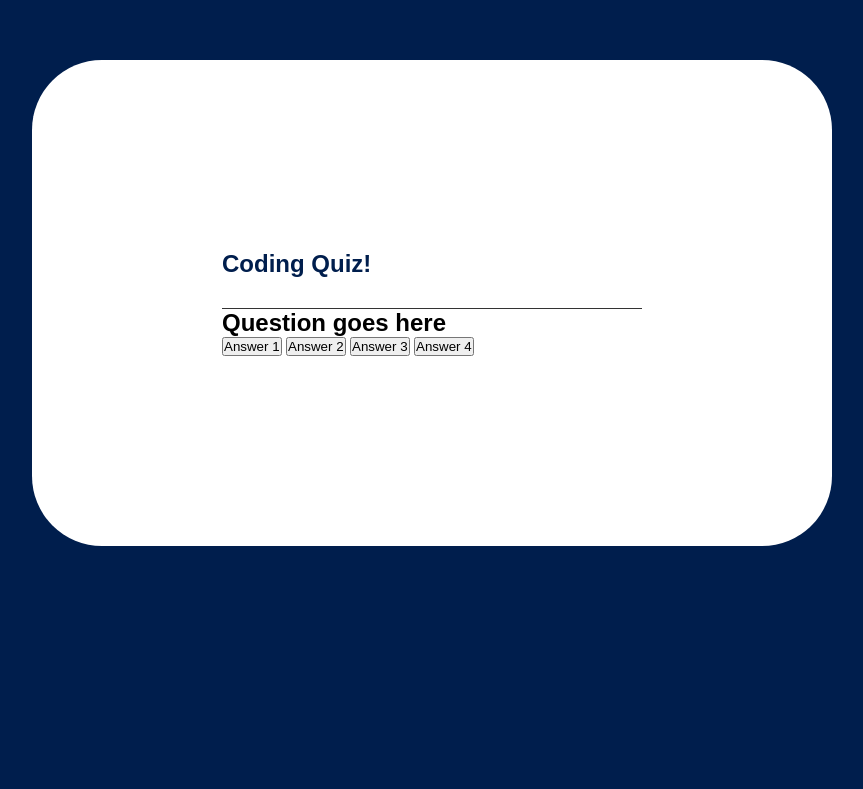
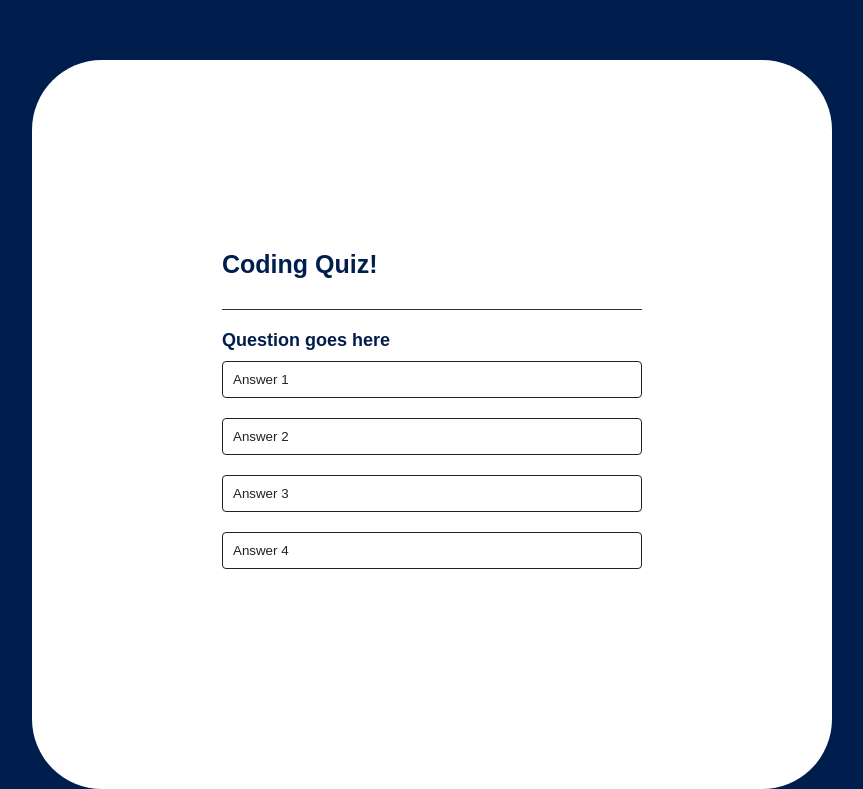
Before and after one commit to AngelShex/Module3Challange, a plain HTML site: page index.html in a window 1280 px wide. Shown: the part 140-929 px from the top of the page, without its empty margins (208-1071 px from the left). Before the commit the page ends 800 px from the top, so only its background shows below. Drawn offline with Linux system fonts and the light colour scheme.

Commit message:
added styling to the buttons of questions

```diff
--- a/style.css
+++ b/style.css
@@ -26,9 +26,33 @@ body{
 
 
 .app h1{
-  font-weight: 25px;
+  font-size: 25px;
   color: #001e4d;
   font-weight: 600;
   border-bottom: 1px solid #333;
   padding-bottom: 30px;
 }
+
+
+.quiz{
+  padding: 20px 0;
+}
+.quiz h2{
+  font-size: 18px;
+  color: #001e4d;
+  font-weight: 600px;
+}
+
+
+.btn{
+  background: #fff;
+  color: #222;
+  font-weight: 500;
+  width: 100%;
+  border: 1px solid #222;
+  padding: 10px;
+  margin: 10px 0;
+  text-align: left;
+  border-radius: 4px;
+  cursor: pointer;
+}
```
